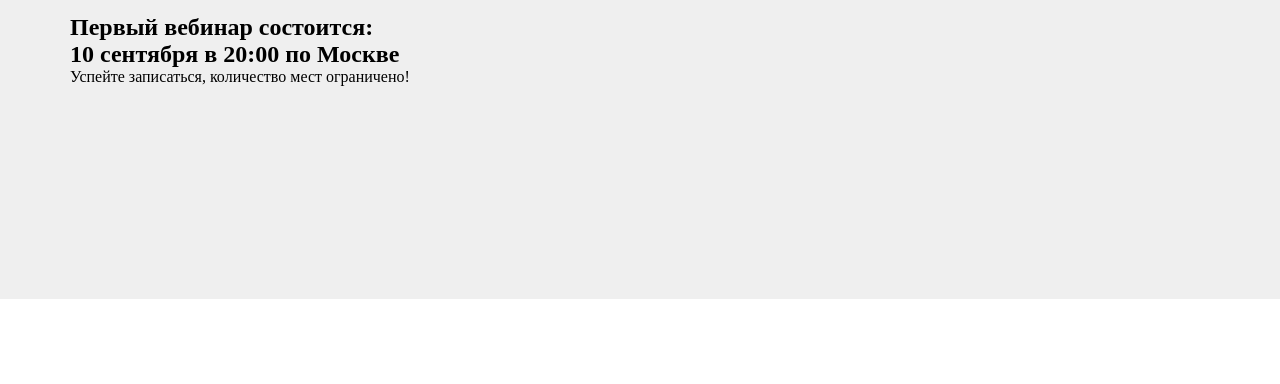
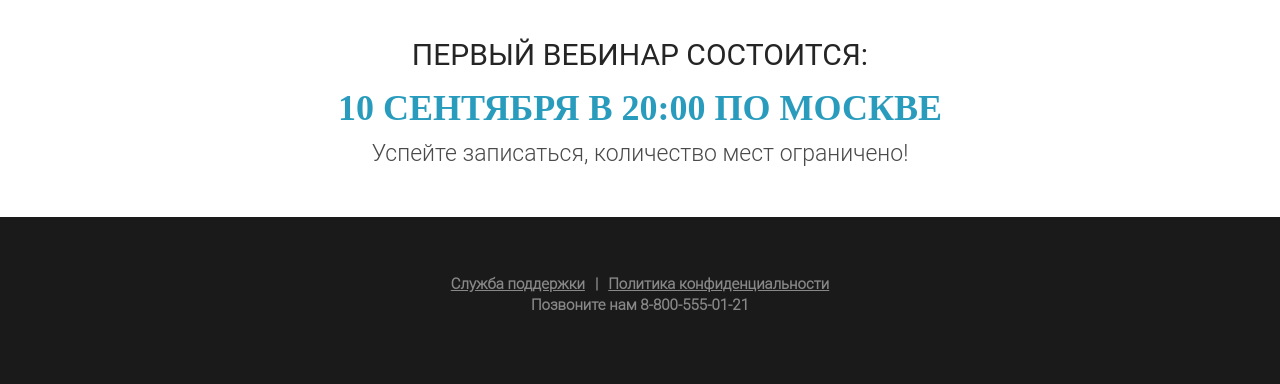
Before and after one commit to RinaBon/Udemy_Wordpress, a plain HTML site: page WORDPRESS/src/index.html in a window 1280 px wide. Shown: the part 3396-3780 px from the top of the page. Before the commit the page ends 3695 px from the top, so only its background shows below. Drawn offline with Linux system fonts and the light colour scheme.

Commit message:
Add files via upload

```diff
--- a/WORDPRESS/src/css/style.css
+++ b/WORDPRESS/src/css/style.css
@@ -251,10 +251,10 @@ h2.title {
   line-height: 20px;
 }
 
-.gift {
+.present {
+  height: 631px;
   background: #efefef;
-  min-height: 604px;
-  padding: 88px 0 88px 0;
+  padding: 88px 0px 88px 0px;
 }
 
 .gift .gift_img {
@@ -295,7 +295,71 @@ h2.title {
 }
 
 .first_webinar {
-  height: 631px;
-  background: #efefef;
-  padding: 88px 0px 88px 0px;
+  /* height: 631px; */
+  padding: 88px 0px 52.5px 0px;
 }
+
+.first_webinar .webinar_img {
+  display: block;
+  margin: 0 auto;
+}
+
+h1.webinar {
+  font-family: Roboto;
+  font-weight: 400;
+  font-size: 30px;
+  text-transform: uppercase;
+  color: #252525;
+  text-align: center;
+}
+
+h2.webinar {
+  font-family: "Roboto - Bold";
+  font-size: 36px;
+  font-weight: 900;
+  text-transform: uppercase;
+  color: #299cbd;
+  text-align: center;
+  line-height: 2;
+}
+
+.webinar_text {
+  font-family: "Roboto Light";
+  font-size: 23px;
+  line-height: 20px;
+  text-transform: none;
+  color: #4a4a4a;
+  text-align: center;
+}
+
+footer {
+  height: 167px;
+  padding: 57px 0px 69px 0px;
+  background: #1a1a1a;
+}
+
+h2.links,
+h2.number {
+  font-family: "Roboto Light";
+  font-size: 15px;
+  line-height: 21px;
+  text-transform: none;
+  color: #888;
+  text-align: center;
+}
+
+.links .href {
+  padding: 0 10px 0 10px;
+}
+
+.links .href:hover {
+  text-decoration: none;
+}
+
+.links .href:visited {
+  color: #888;
+}
+
+.links .footer_divider {
+  color: #888;
+}
--- a/WORDPRESS/src/index.html
+++ b/WORDPRESS/src/index.html
@@ -139,10 +139,15 @@
         <img src="img/first_webinar/first.png" alt="first_webinar" class="webinar_img">
           <h1 class="webinar">Первый вебинар состоится:</h1>
           <h2 class="webinar">10 сентября в 20:00 по Москве</h2>
-          <div class="webinat_text">Успейте записаться, количество мест ограничено!
+          <div class="webinar_text">Успейте записаться, количество мест ограничено!
         </div>
       </div>
     </div>
   </section>
+
+  <footer>
+    <h2 class="links"> <a href="" class="href">Служба поддержки</a><span class="footer_divider">|</span><a href="" class="href">Политика конфиденциальности</a></h2>
+    <h2 class="number">Позвоните нам 8-800-555-01-21</h2>
+  </footer>
 </body>
 </html>
```
